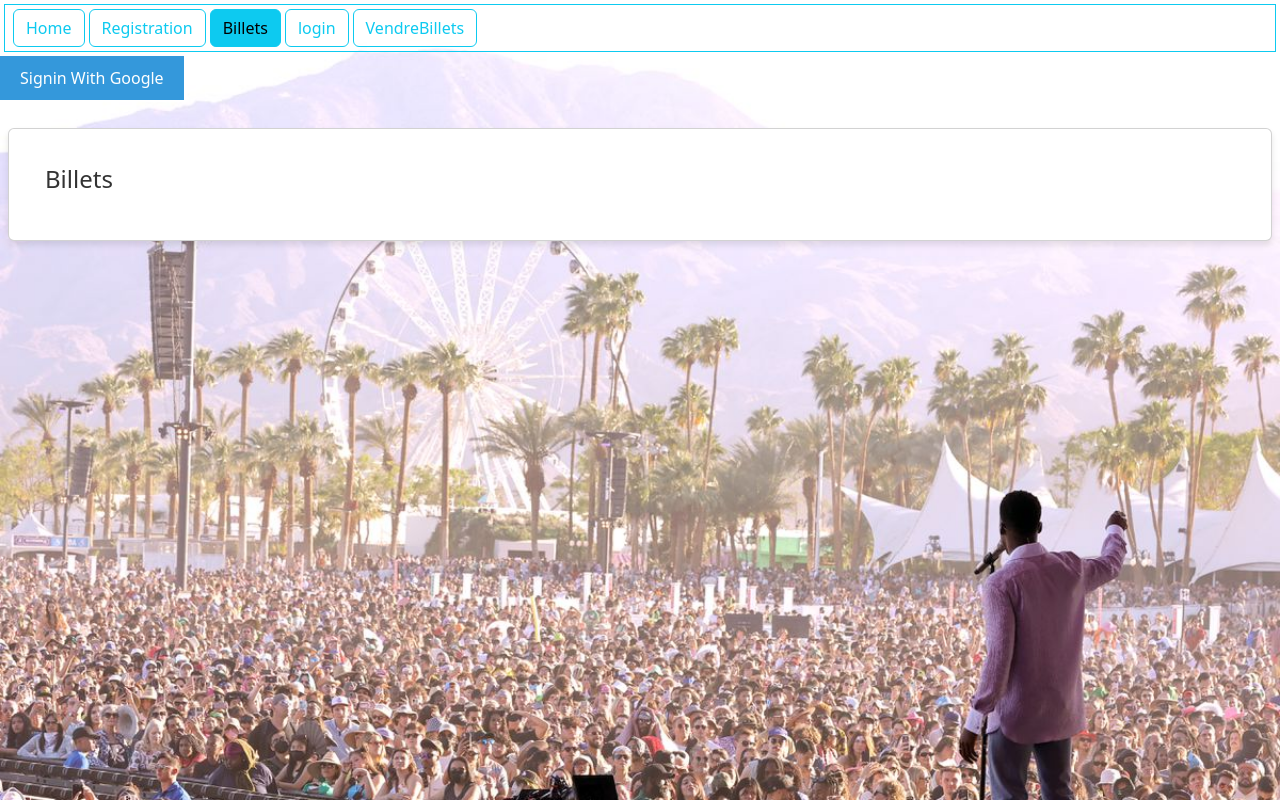
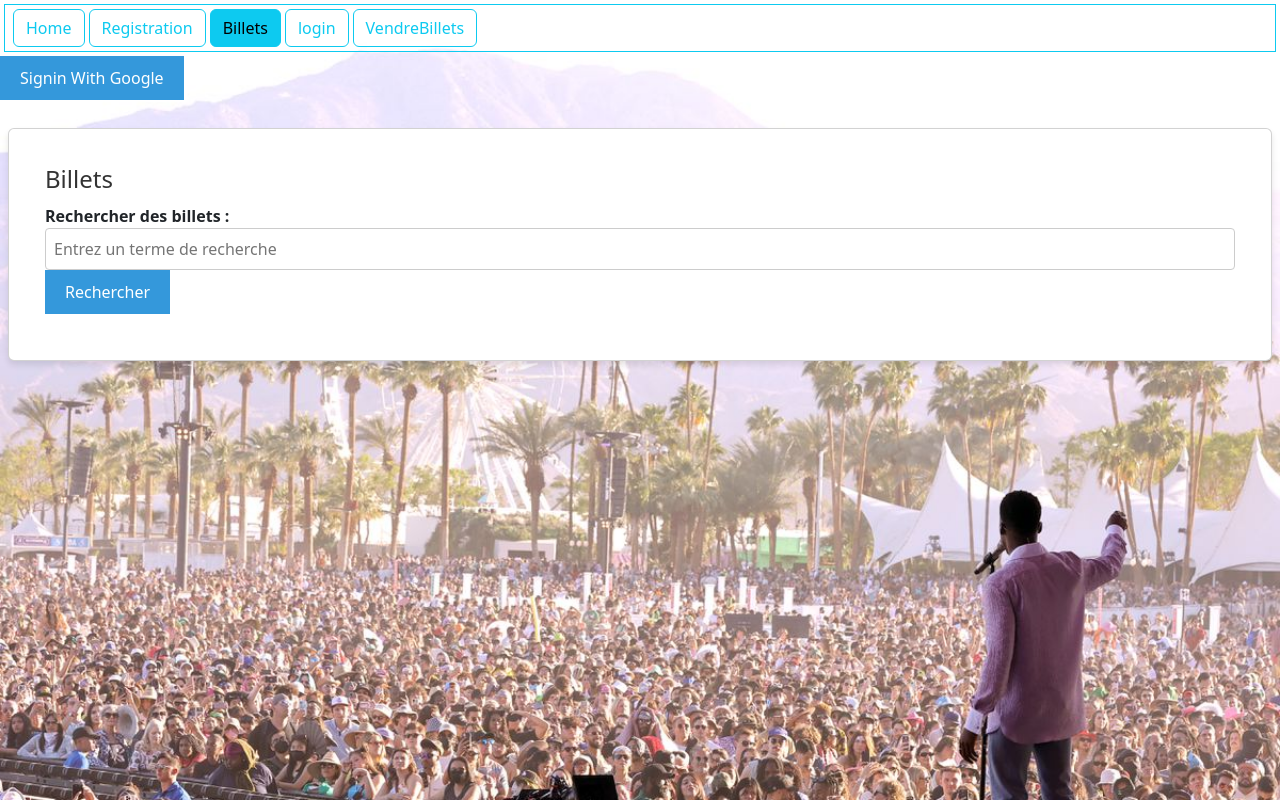
Before and after one commit to amineabne/projectFrontEnd, a React (Create React App) app: page /Billets in a window 1280 px wide. Built offline with nearby package versions, Linux system fonts and the light colour scheme.

Commit message:
recherche billets

```diff
--- a/src/components/Billets.js
+++ b/src/components/Billets.js
@@ -1,15 +1,71 @@
-import React from 'react'
+import React, { useState, useEffect } from 'react';
 
 function Billets() {
+  const [searchTerm, setSearchTerm] = useState('');
+  const [searchResults, setSearchResults] = useState([]);
+  const [errorMessage, setErrorMessage] = useState('');
+
+  const handleSearchChange = (e) => {
+    setSearchTerm(e.target.value);
+  };
+
+  const handleSearch = () => {
+    // Effectuez une requête à votre API pour rechercher des billets en utilisant `searchTerm`
+    const searchEndpoint = `http://localhost:8080/billets?search=${searchTerm}`;
+
+    fetch(searchEndpoint)
+      .then((response) => {
+        if (response.ok) {
+          return response.json().then((data) => {
+            // Stockez les résultats de la recherche dans l'état
+            setSearchResults(data);
+            setErrorMessage('');
+          });
+        } else {
+          throw new Error('Erreur lors de la recherche');
+        }
+      })
+      .catch((error) => {
+        console.error('Erreur :', error.message);
+        setSearchResults([]);
+        setErrorMessage('Une erreur s\'est produite lors de la recherche');
+      });
+  };
+
   return (
-    <div className="p-1 m-1 ">
-    <div className="card">
-    <div className="card-body">
-       <h3> Billets </h3>
-</div>
-</div>
-</div>
+    <div className="p-1 m-1">
+      <div className="card">
+        <div className="card-body">
+          <h3>Billets</h3>
+          <div className="form-group">
+            <label htmlFor="search">Rechercher des billets :</label>
+            <input
+              type="text"
+              id="search"
+              value={searchTerm}
+              onChange={handleSearchChange}
+              placeholder="Entrez un terme de recherche"
+            />
+            <button type="button" onClick={handleSearch} className="search-button">
+              Rechercher
+            </button>
+          </div>
+          {errorMessage && <div className="error-message">{errorMessage}</div>}
+        </div>
+        {/* Affichez les résultats de la recherche */}
+        {searchResults.length > 0 && (
+          <div className="search-results">
+            <h3>Résultats de la recherche :</h3>
+            <ul>
+              {searchResults.map((result) => (
+                <li key={result.id}>{result.title}</li>
+              ))}
+            </ul>
+          </div>
+        )}
+      </div>
+    </div>
   );
 }
 
-export default Billets
+export default Billets;
--- a/src/components/User.js
+++ b/src/components/User.js
@@ -50,7 +50,7 @@ const User = () => {
       <form onSubmit={handleSubmit}>
         <div className="mb-3">
           <label htmlFor="firstName" className="form-label">
-          firstName
+          Firstname
           </label>
           <input
             type="text"
@@ -61,7 +61,7 @@ const User = () => {
             placeholder="firstName"
           />
             <label htmlFor="lastName" className="form-label">
-            lastName
+           Lastname
           </label>
           <input
             type="text"
```
